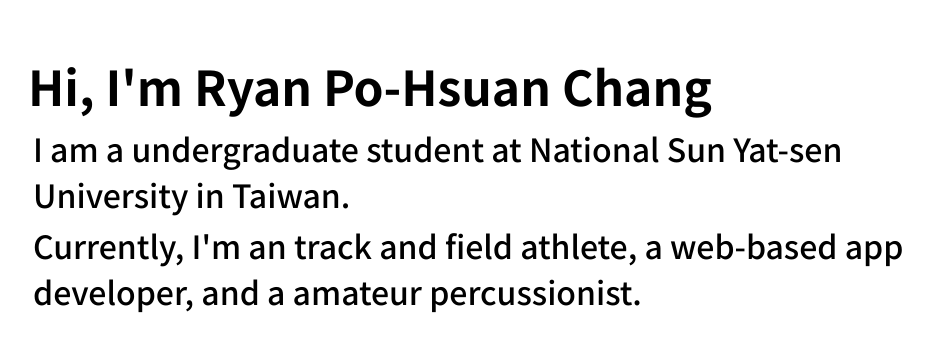
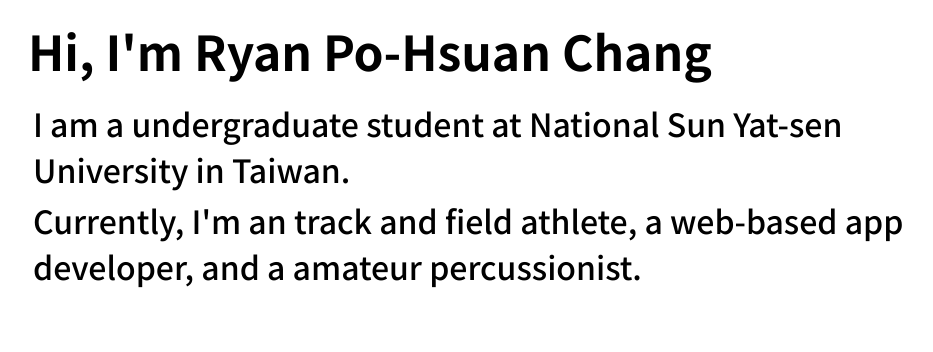
Before and after one commit to ryanxuan930/me.github.io, a PHP site: page / in a window 1280 px wide. Shown: the top 352 px of the page, without its empty margins (162-1095 px from the left). Run offline with PHP 8.4, Linux system fonts and the light colour scheme.

Commit message:
Update main.css

```diff
--- a/main.css
+++ b/main.css
@@ -4,9 +4,10 @@
 }
 .content{
 	max-width: 900px;
-	margin: 50px auto;
+	margin: 0 auto;
 }
 .title{
+	margin: 15px 0;
 	font-size: 36pt;
 	font-weight: 700;
 }
```
